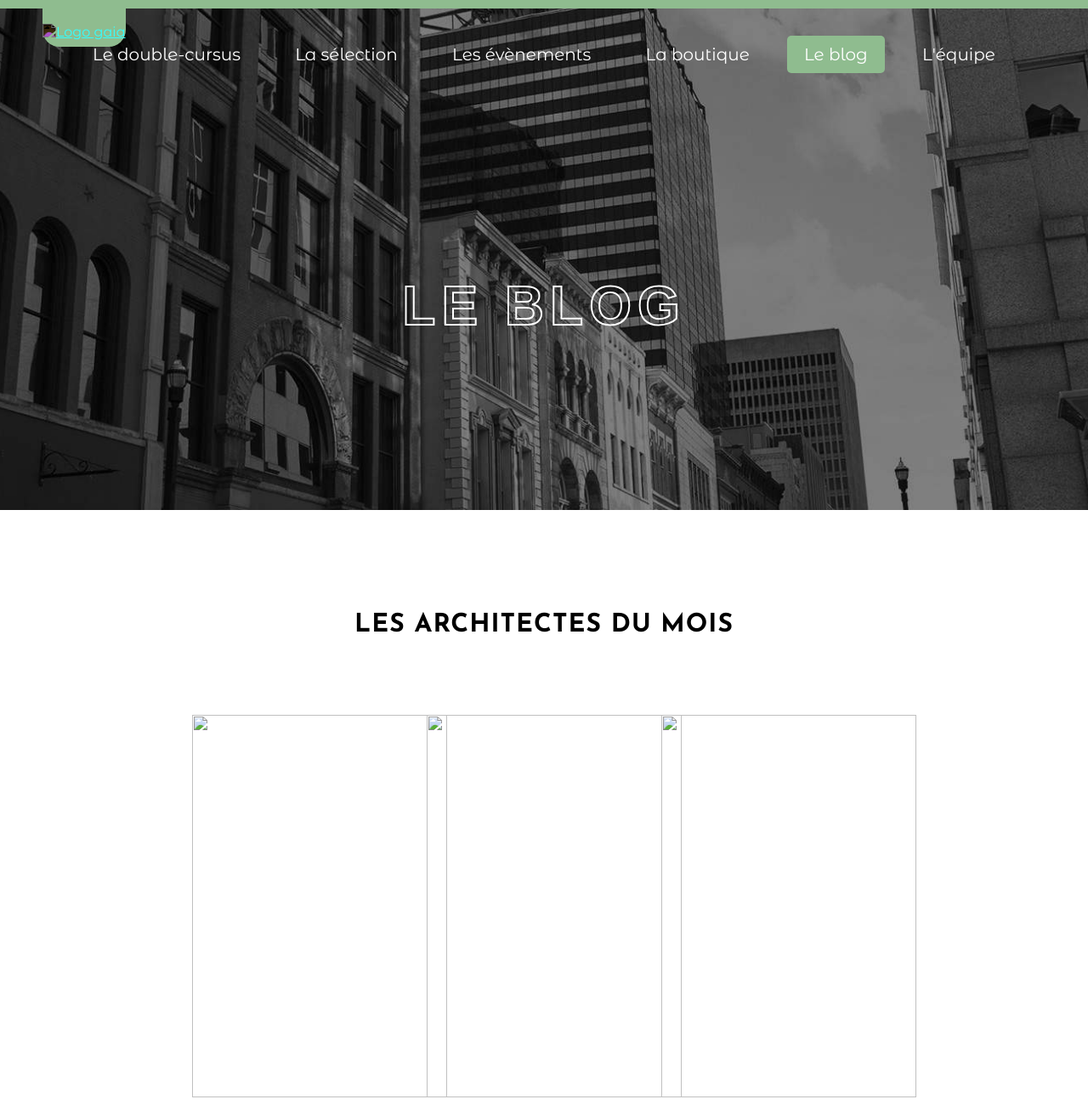
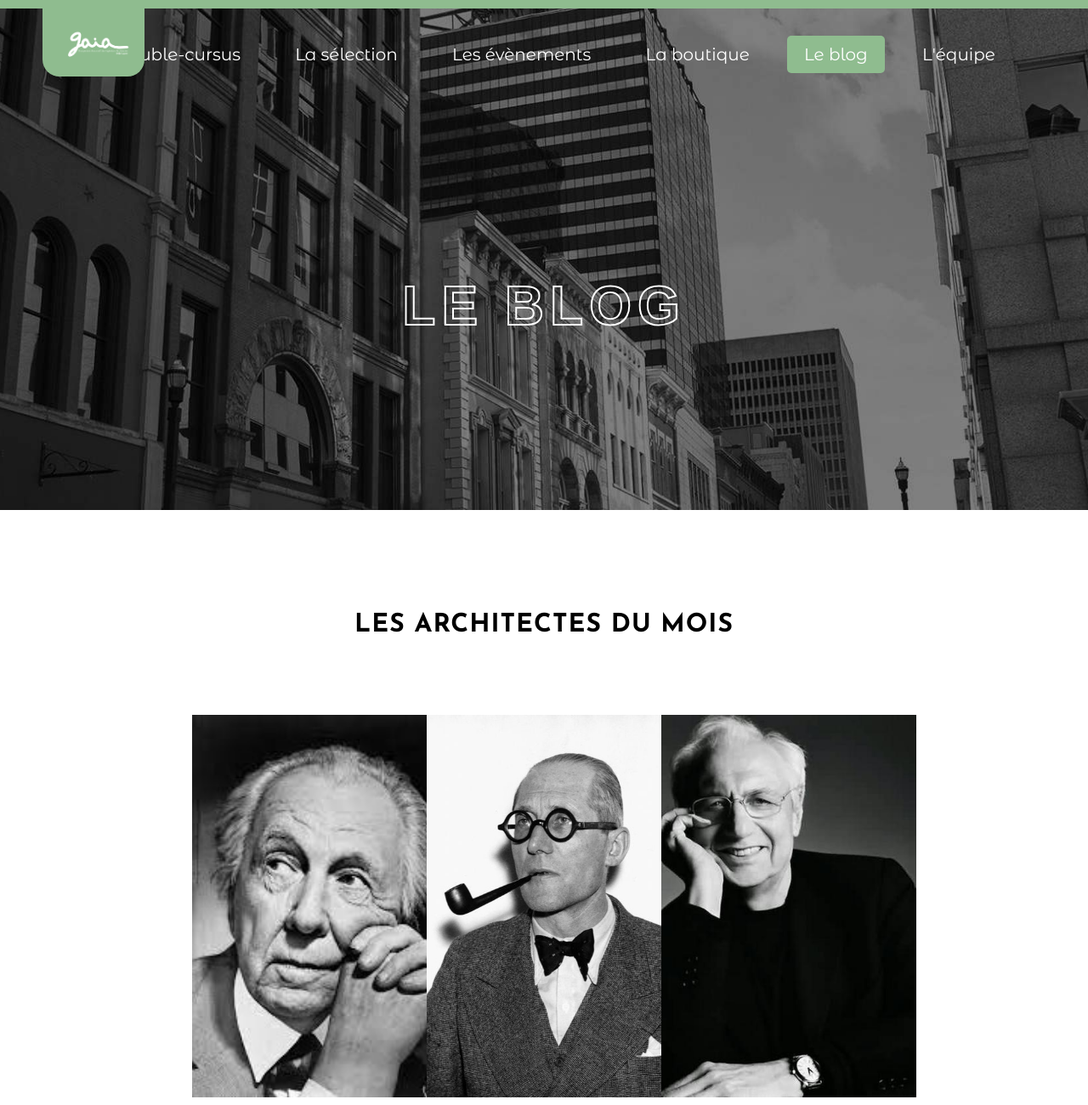
Before and after one commit to Koyarix/gaia, a plain HTML site: page blog.html in a window 1280 px wide. Shown: the top 1300 px of the page at 85% size. Drawn offline with Linux system fonts and the light colour scheme; files whose address does not match are found by name; a web font is replaced by a local one.

Commit message:
blog.html

```diff
--- a/blog.html
+++ b/blog.html
@@ -17,7 +17,7 @@
     <div id="header" class="container">
         <div id="logo_gaia">
             <a href="index.html">
-                <img class="logo_gaia" src="images/logo_gaia.PNG"  alt="Logo gaia">
+                <img class="logo_gaia" src="logo_gaia.PNG"  alt="Logo gaia">
             </a>
         </div>
 
@@ -50,19 +50,19 @@
     <h1>Les architectes du mois</h1>
     <div class="container2">
         <div class="column_blog">
-            <img src="images/Frank_Lloyd_Wright.jpg" width="300" height="450" alt="" />
+            <img src="Frank_Lloyd_Wright.jpg" width="300" height="450" alt="" />
             <h2>Frank Lloyd Wright</h2>
             <h3>1867-1959</h3>
             <p>Ajouter description</p>
         </div>
         <div class="column_blog">
-            <img src="images/Le_Corbusier.jpg" width="300" height="450" alt="" />
+            <img src="Le_Corbusier.jpg" width="300" height="450" alt="" />
             <h2>Le Corbusier</h2>
             <h3>1887-1965</h3>
             <p>Ajouter description</p>
         </div>
         <div class="column_blog">
-            <img src="images/frank_gehry.jpeg" width="300" height="450" alt="" />
+            <img src="frank_gehry.jpeg" width="300" height="450" alt="" />
             <h2>Frank Gehry</h2>
             <h3>1929-aujourd'hui</h3>
             <p>Ajouter description</p>
@@ -98,10 +98,10 @@
         <div class="column_footer">
             <p>&copy; 2024. Association GAIA. | take care <3</p>
             <a href="https://www.instagram.com/asso.gaia/">
-                <img class="logo_footer" src="images/logo_insta.png"  alt="Logo instagram">
+                <img class="logo_footer" src="logo_insta.png"  alt="Logo instagram">
             </a>
             <a href="https://www.facebook.com/gaialyon">
-                <img class="logo_footer" src="images/logo_fb.png" alt="Logo facebook">
+                <img class="logo_footer" src="logo_fb.png" alt="Logo facebook">
             </a>
         </div>
     </div>
```
